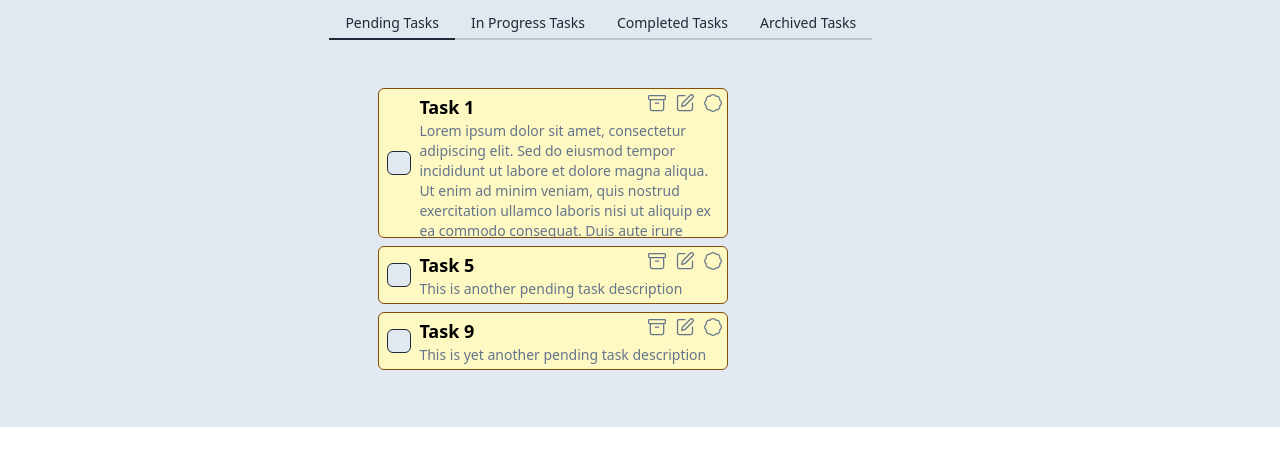
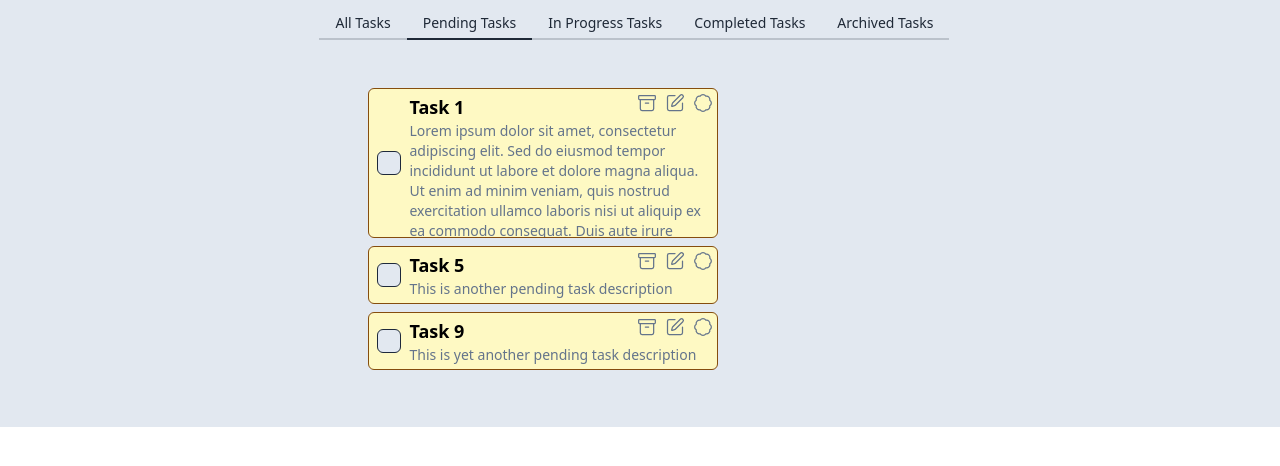
Before and after one commit to fractal-bootcamp/briansmiley-TaskManager, a React (Vite) app: page / in a window 1280 px wide. Shown: the top 466 px of the page. Built offline with nearby package versions, Linux system fonts and the light colour scheme.

Commit message:
adds "all" tab to task tabbed view

```diff
--- a/src/components/TaskTabs.tsx
+++ b/src/components/TaskTabs.tsx
@@ -9,6 +9,16 @@ export default function TaskTabs({ tasks }: { tasks: Task[] }) {
 
   return (
     <div role="tablist" className="tabs tabs-bordered">
+      <input
+        type="radio"
+        name="task_tabs"
+        role="tab"
+        className="tab"
+        aria-label="All Tasks"
+      />
+      <div role="tabpanel" className="tab-content p-10">
+        <TaskList tasks={tasks} />
+      </div>
       <input
         type="radio"
         name="task_tabs"
```
